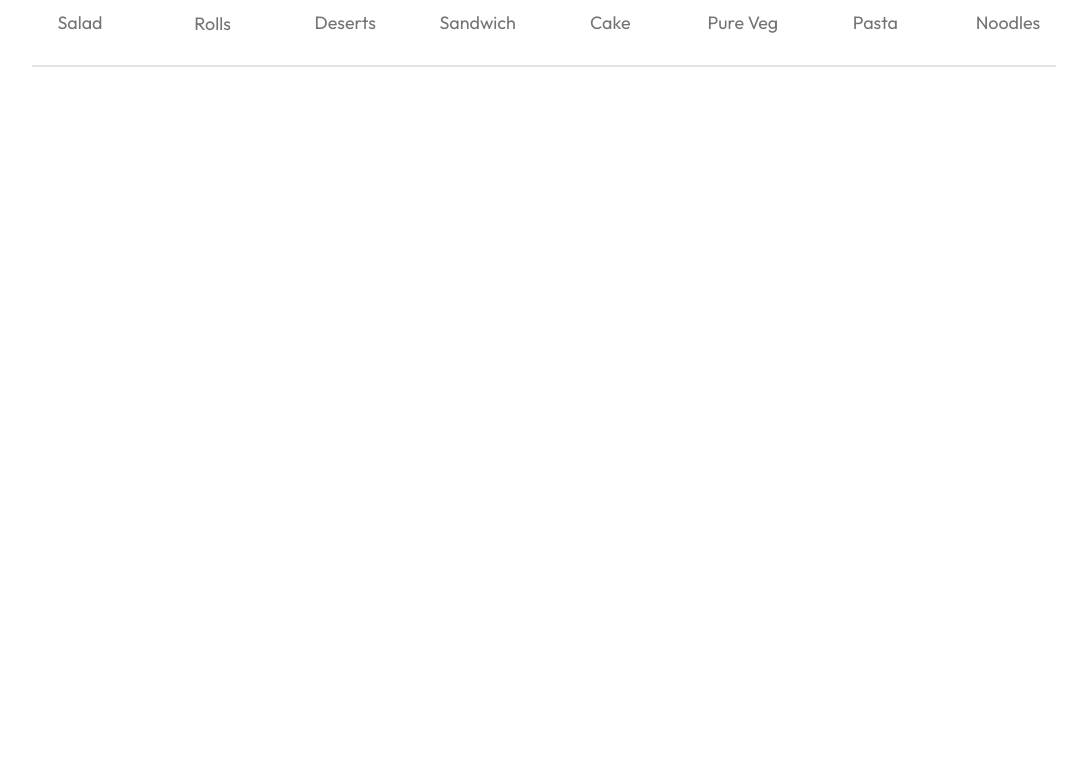
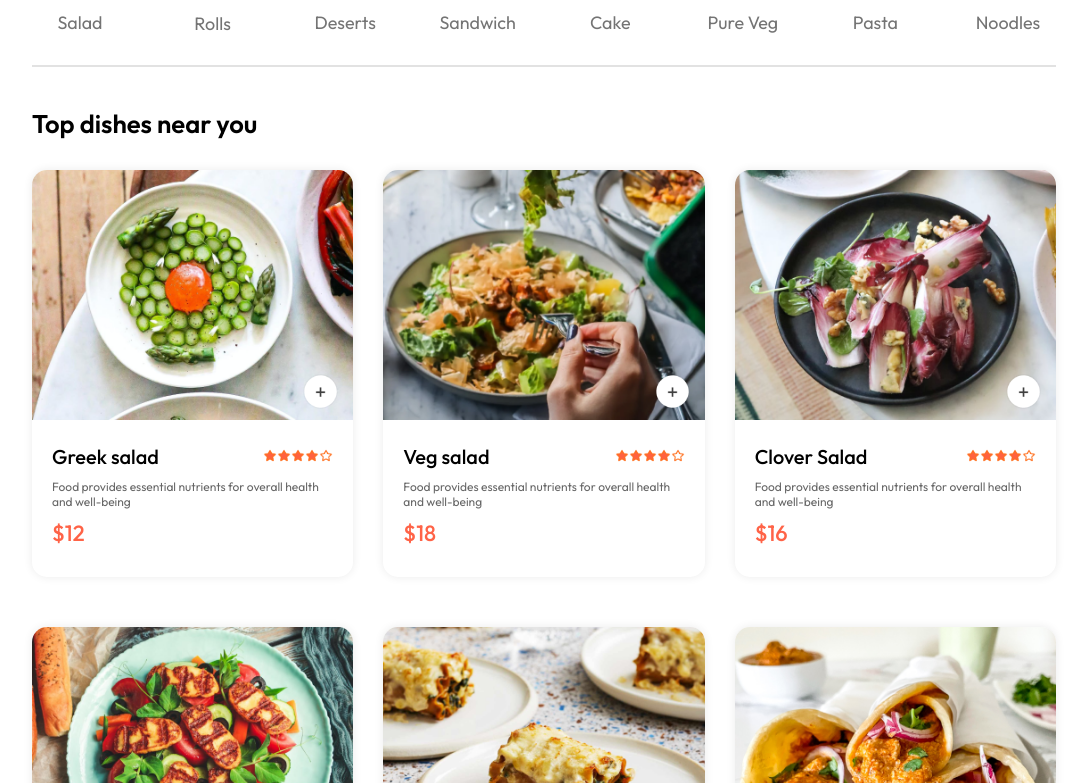
Before and after one commit to savidyainduma/Tomato., a React (Vite) app in the folder frontend/: page / in a window 1280 px wide. Shown: the part 797-1580 px from the top of the page, without its empty margins (96-1183 px from the left). Before the commit the page ends 874 px from the top, so only its background shows below. Built offline with nearby package versions, Linux system fonts and the light colour scheme.

Commit message:
food items created

```diff
--- /dev/null
+++ b/frontend/src/components/FoodDisplay/FoodDisplay.css
@@ -0,0 +1,16 @@
+.food-display{
+    margin-top: 30px;
+}
+
+.food-display h2{
+    font-size: max(2vw,24px);
+    font-weight: 600;
+}
+
+.food-display-list{
+    display: grid;
+    grid-template-columns: repeat(auto-fill,minmax(240px,1fr));
+    margin-top: 30px;
+    gap: 30px;
+    row-gap: 50px;
+}
--- /dev/null
+++ b/frontend/src/components/FoodDisplay/FoodDisplay.jsx
@@ -0,0 +1,23 @@
+import React, { useContext } from 'react'
+import './FoodDisplay.css'
+import { StoreContext } from '../../context/StoreContext'
+import FoodItem from '../FoodItem/FoodItem'
+
+const FoodDisplay = (category) => {
+
+    const {food_list} = useContext(StoreContext)
+
+  return (
+    <div className='food-display' id='food-display'>
+        <h2>Top dishes near you</h2>
+        <div className="food-display-list">
+            {food_list.map((item,index) => {
+                return <FoodItem key={index} id={item.id} name={item.name} description={item.description} price={item.price} image ={item.image} />
+            })}
+        </div>
+
+    </div>
+  )
+}
+
+export default FoodDisplay;
--- /dev/null
+++ b/frontend/src/components/FoodItem/FoodItem.css
@@ -0,0 +1,74 @@
+.food-item{
+    width: 100%;
+    margin: auto;
+    border-radius: 15px;
+    box-shadow: 0px 0px 10px #00000015;
+    transition: 0,3s;
+    animation: fadeIn 1s;
+}
+.food-item-image{
+    width: 100%;
+    border-radius: 15px 15px 0px 0px;
+}
+
+.food-item-info{
+    padding: 20px;
+}
+
+.food-item-name-rating{
+    display: flex;
+    justify-content: space-between;
+    align-items: center;
+    margin-bottom: 10px;
+}
+
+.food-item-name-rating p{
+    font-size: 20px;
+    font-weight: 500;
+
+}
+
+.food-item-name-rating img{
+    width: 70px;
+}
+
+.food-item-desc{
+    color: #676767;
+    font-size: 12px;
+}
+
+.food-item-price{
+    color: tomato;
+    font-size: 22px;
+    font-weight: 500;
+    margin: 10px 0px;
+}
+
+.food-item-img-container{
+    position: relative;
+}
+
+.food-item-img-container .add{
+    width: 35px;
+    position: absolute;
+    bottom: 15px;
+    right: 15px;
+    cursor: pointer;
+    border-radius: 50%;
+}
+
+.food-item-counter{
+    position: absolute;
+    bottom: 15px;
+    right: 15px;
+    display: flex;
+    align-items: center;
+    gap: 10px;
+    padding: 6px;
+    border-radius: 50px;
+    background-color: white;
+}
+
+.food-item-counter img{
+    width: 20px;
+}
--- /dev/null
+++ b/frontend/src/components/FoodItem/FoodItem.jsx
@@ -0,0 +1,36 @@
+import React, { useContext, useState } from 'react'
+import './FoodItem.css'
+import { assets } from '../../assets/assets'
+import { StoreContext } from '../../context/StoreContext'
+
+const FoodItem = ({id,name,price,description,image}) => {
+
+  const [itemCount, setItemCount] = useState(0);
+
+
+  return (
+    <div className='food-item'>
+      <div className="food-item-img-container">
+        <img className='food-item-image' src={image}  />
+        {!itemCount
+          ?<img className='add' onClick={()=> setItemCount(prev=>prev+1)} src={assets.add_icon_white}  />
+          : <div className='food-item-counter'>
+              <img src={assets.remove_icon_red} onClick={()=>setItemCount(prev=>prev-1)} />
+              <p>{itemCount}</p>
+              <img src={assets.add_icon_green} onClick={()=>setItemCount(prev=>prev+1)} />
+            </div>
+        }
+      </div>
+      <div className="food-item-info">
+        <div className="food-item-name-rating">
+            <p>{name}</p>
+            <img src={assets.rating_starts}  />
+        </div>
+        <p className="food-item-desc">{description}</p>
+        <p className="food-item-price">${price}</p>
+      </div>
+    </div>
+  )
+}
+
+export default FoodItem
--- /dev/null
+++ b/frontend/src/context/StoreContext.jsx
@@ -0,0 +1,23 @@
+import { createContext, useEffect, useState } from "react";
+import { food_list } from "../assets/assets";
+
+
+export const StoreContext = createContext(null)
+
+const StoreContextProvider =(props) => {
+
+
+
+    const contextValue = {
+            food_list
+
+
+    }
+    return (
+        <StoreContext.Provider value={contextValue}>
+            {props.children}
+        </StoreContext.Provider>
+    )
+}
+
+export default StoreContextProvider;
--- a/frontend/src/main.jsx
+++ b/frontend/src/main.jsx
@@ -3,9 +3,12 @@
 import App from './App.jsx'
 import './index.css'
 import {BrowserRouter} from 'react-router-dom'
+import StoreContextProvider from './context/StoreContext.jsx'
 
 ReactDOM.createRoot(document.getElementById('root')).render(
   <BrowserRouter>
-    <App />
+    <StoreContextProvider>
+      <App />
+    </StoreContextProvider>
   </BrowserRouter>
 )
--- a/frontend/src/pages/Home/Home.jsx
+++ b/frontend/src/pages/Home/Home.jsx
@@ -2,6 +2,7 @@
 import './Home.css'
 import Header from '../../components/Header/Header'
 import ExploreMenu from '../../components/ExploreMenu/ExploreMenu'
+import FoodDisplay from '../../components/FoodDisplay/FoodDisplay'
 
 const Home = () => {
 
@@ -11,6 +12,7 @@
     <div>
       <Header />
       <ExploreMenu category={category} setCategory= {setCategory} />
+      <FoodDisplay category={category} />
     </div>
   )
 }
```
